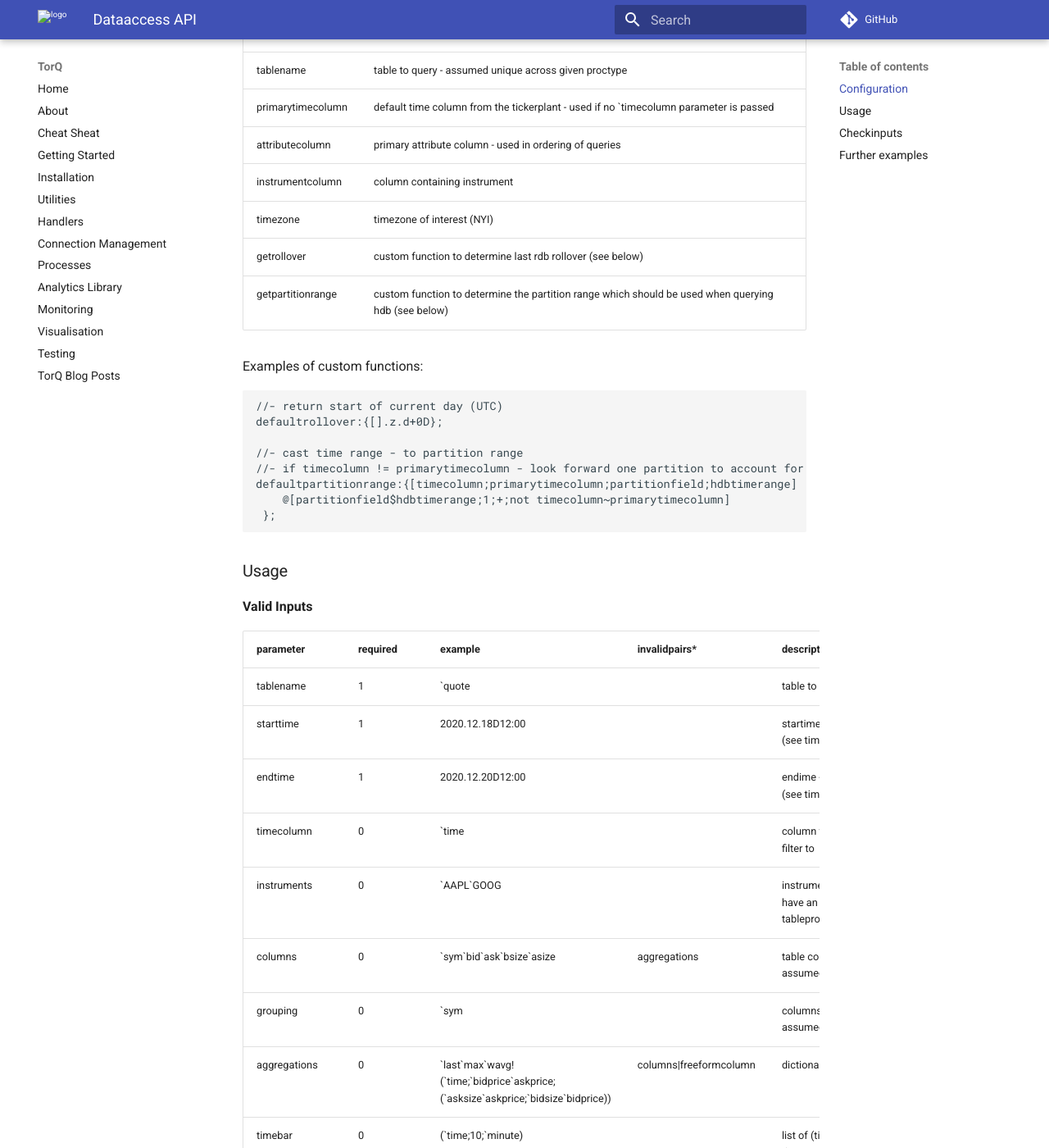
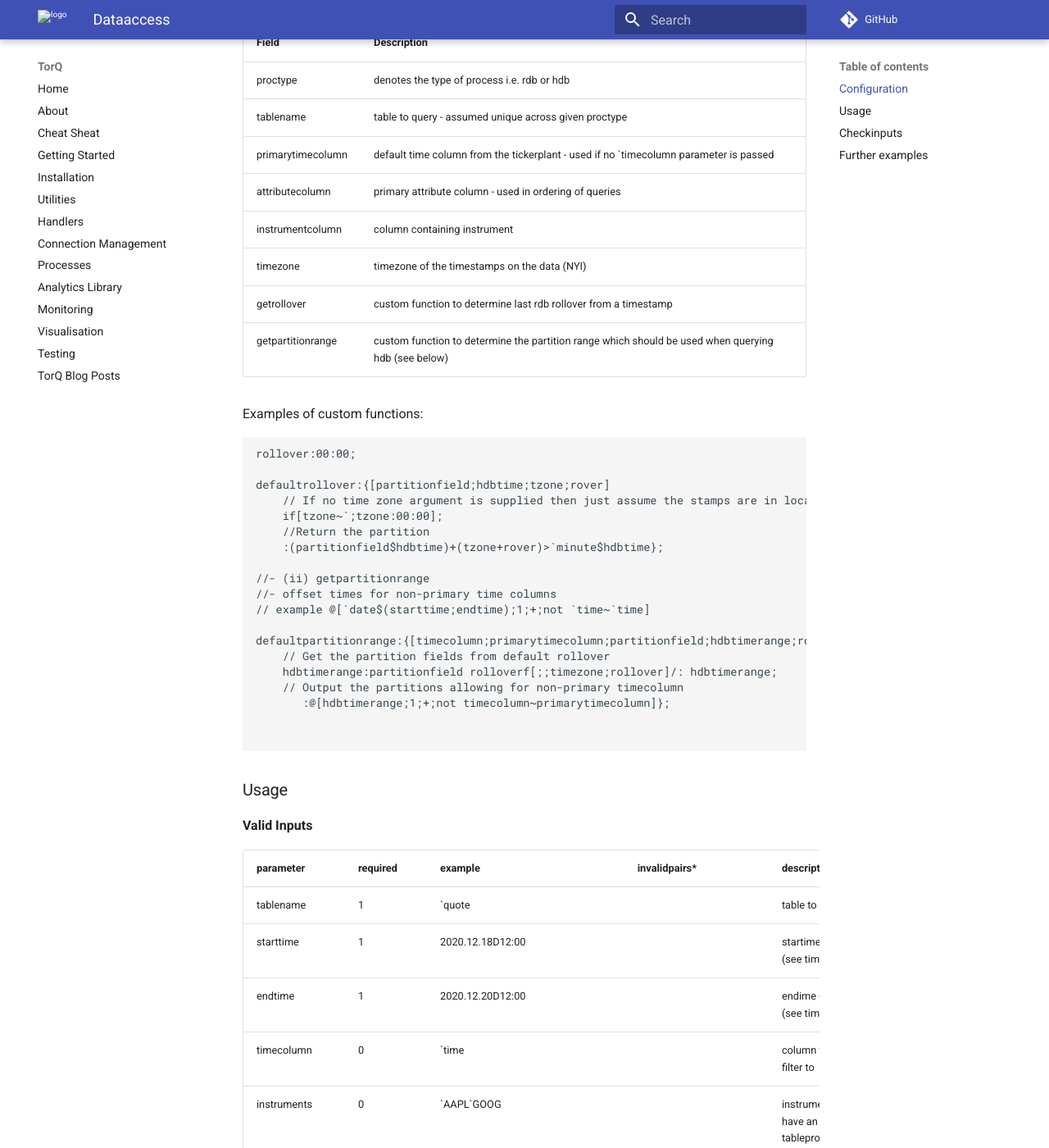
Before and after one commit to DataIntellectTech/TorQ, an MkDocs documentation site: the page built from docs/dataaccess.md, in a window 1280 px wide and 1400 px high, scrolled down 984 px. Shown: the whole window at 82% size. Built offline with MkDocs 1.6.1 and Material for MkDocs 9.7.7, drawn with Linux system fonts in a browser that asks for light colours; comment, search, counter and statistics services are not loaded; old or Windows-style settings are respelled for this version of MkDocs.

Commit message:
Update docs to include defaultrollover and defaultpartitionrange

````diff
--- a/docs/dataaccess.md
+++ b/docs/dataaccess.md
@@ -1,3 +1,4 @@
+p
 
 
 # Dataaccess API
@@ -28,29 +29,40 @@ In both cases the filepath should point to a configuration file containing infor
 
 **Description of fields in csv**
 
-|Field      |Description                                                          |
-|-----------|---------------------------------------------------------------------|
-|proctype    |denotes the type of process  i.e. rdb or hdb|
-|tablename  |table to query - assumed unique across given proctype      |
-|primarytimecolumn  |default time column from the tickerplant - used if no  \`timecolumn parameter is passed      |
-|attributecolumn    |primary attribute column - used in ordering of queries      |
-|instrumentcolumn   |column containing instrument      |
-|timezone   |timezone of interest (NYI)      |
-|getrollover   |custom function to determine last rdb rollover (see below)      |
-|getpartitionrange   |custom function to determine the partition range which should be used when querying hdb (see below)      |
+|Field               |Description                                                                                        |
+|--------------------|---------------------------------------------------------------------------------------------------|
+|proctype            |denotes the type of process  i.e. rdb or hdb                                                       |
+|tablename           |table to query - assumed unique across given proctype                                              |
+|primarytimecolumn   |default time column from the tickerplant - used if no  \`timecolumn parameter is passed            |
+|attributecolumn     |primary attribute column - used in ordering of queries                                             |
+|instrumentcolumn    |column containing instrument                                                                       |
+|timezone            |timezone of the timestamps on the data (NYI)                                                       |
+|getrollover         |custom function to determine last rdb rollover from a timestamp                                    |
+|getpartitionrange   |custom function to determine the partition range which should be used when querying hdb (see below)|
 
 
 Examples of custom functions:
 
-```q
-//- return start of current day (UTC)
-defaultrollover:{[].z.d+0D};
+```
+rollover:00:00;
 
-//- cast time range - to partition range
-//- if timecolumn != primarytimecolumn - look forward one partition to account for descrepancy between "date" & "`date$timecolumn" it is used to determine all the partitions of the hdb
-defaultpartitionrange:{[timecolumn;primarytimecolumn;partitionfield;hdbtimerange]
-    @[partitionfield$hdbtimerange;1;+;not timecolumn~primarytimecolumn]
- };
+defaultrollover:{[partitionfield;hdbtime;tzone;rover]
+    // If no time zone argument is supplied then just assume the stamps are in local time
+    if[tzone~`;tzone:00:00];
+    //Return the partition
+    :(partitionfield$hdbtime)+(tzone+rover)>`minute$hdbtime};
+
+//- (ii) getpartitionrange
+//- offset times for non-primary time columns
+// example @[`date$(starttime;endtime);1;+;not `time~`time]
+
+defaultpartitionrange:{[timecolumn;primarytimecolumn;partitionfield;hdbtimerange;rolloverf;timezone]
+    // Get the partition fields from default rollover
+    hdbtimerange:partitionfield rolloverf[;;timezone;rollover]/: hdbtimerange;
+    // Output the partitions allowing for non-primary timecolumn
+       :@[hdbtimerange;1;+;not timecolumn~primarytimecolumn]};
+
+
 ```
 
 
````
